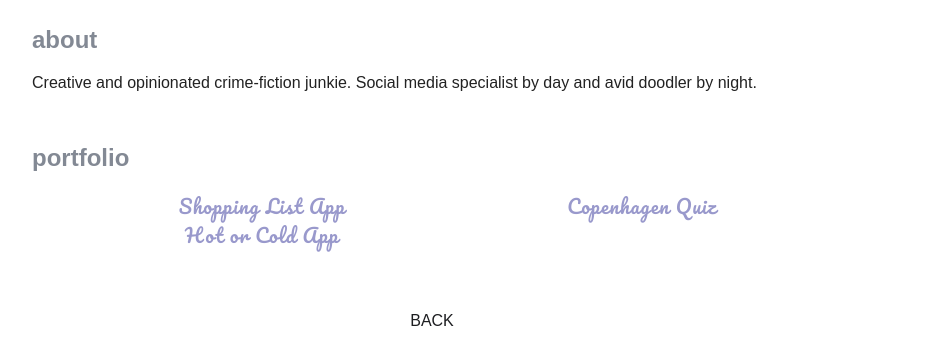
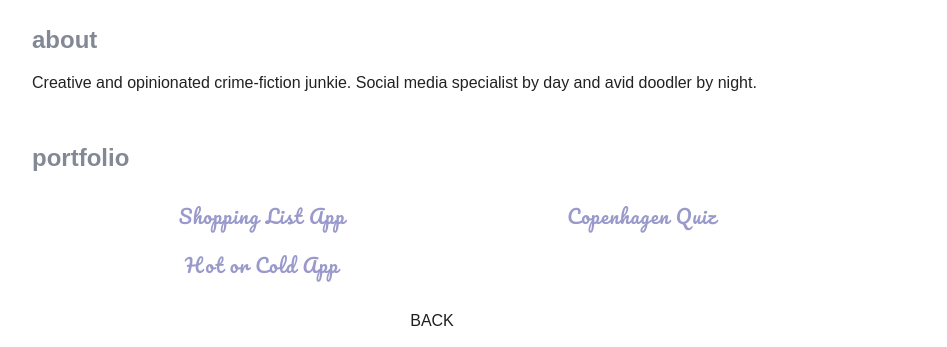
Before and after one commit to hwahle/helen-wahle-portfolio, a plain HTML site: page index.html in a window 1280 px wide. Shown: the part 429-776 px from the top of the page, without its empty margins (208-1155 px from the left). Drawn offline with nearby package versions, Linux system fonts and the light colour scheme; a script that the page names is missing; a web font is replaced by a local one.

Commit message:
fixed spacing in columns

```diff
--- a/css/style.css
+++ b/css/style.css
@@ -111,6 +111,8 @@ ul {
   border-bottom:1px;
   float:left;
   display:inline;
+      margin-top: 10px;
+    margin-bottom: 10px;
 
 }
 
```
